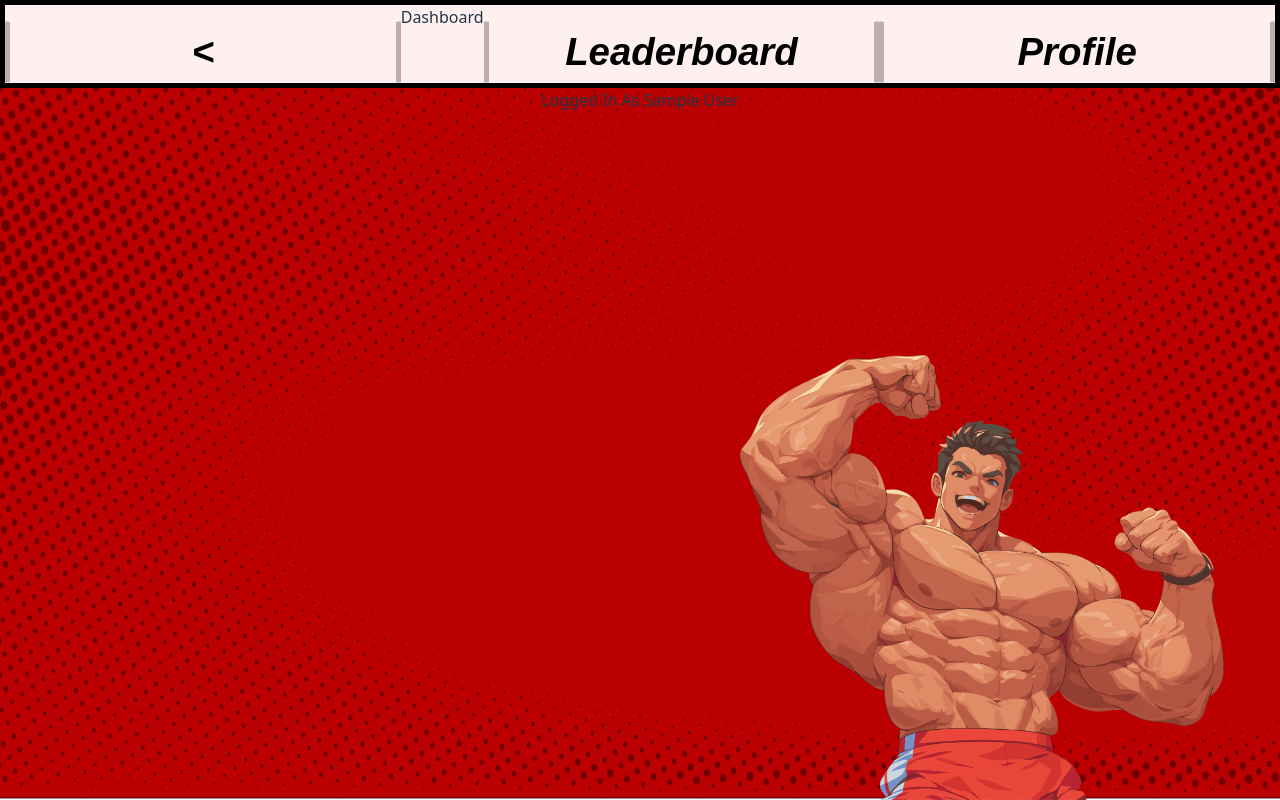
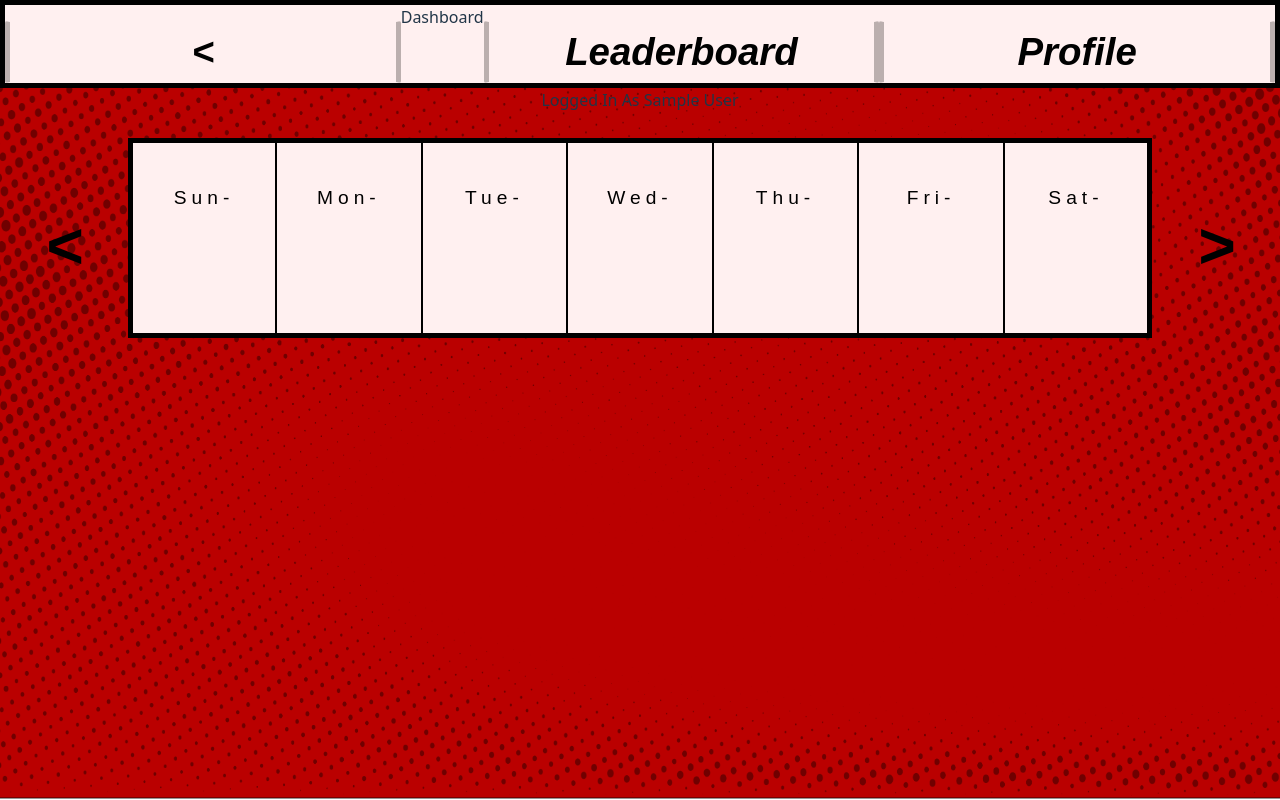
Before and after one commit to Dieseldanny256/ProcessesFinalProject, a React (Vite) app in the folder frontend/: page /dashboard in a window 1280 px wide. Built offline with nearby package versions, Linux system fonts and the light colour scheme; sample sign-in values are in the browser's storage; a web font is replaced by a local one.

Commit message:
Added Calendar
Calendar now exists. You can now also select days on the calendar.

```diff
--- a/frontend/package.json
+++ b/frontend/package.json
@@ -11,8 +11,9 @@
   },
   "dependencies": {
     "react": "^19.0.0",
+    "react-chartjs-2": "^5.3.0",
     "react-dom": "^19.0.0",
-    "react-router-dom": "^7.4.0"
+    "react-router-dom": "^7.5.0"
   },
   "devDependencies": {
     "@eslint/js": "^9.21.0",
--- a/frontend/src/App.css
+++ b/frontend/src/App.css
@@ -104,3 +104,17 @@
   font-size: 3vw;
 
 }
+
+.calendarCell {
+  border-color: #000000;
+  border-width: 2px;
+  border-style: solid;
+  color: black;
+  font-family: "microgramma-extended", sans-serif;
+  font-weight: 300;
+  font-style: normal;
+  font-size: 1.5vw;
+  letter-spacing: 5px;
+  padding-bottom: 10vh;
+  margin-top: 0.1vh;
+}
--- a/frontend/src/components/Dashboard/Calendar.tsx
+++ b/frontend/src/components/Dashboard/Calendar.tsx
@@ -1,46 +1,168 @@
 import React, { CSSProperties } from "react";
 //import { useNavigate } from "react-router-dom";
 
-const NavigationBar: React.FC = () => {
+const date = new Date();
+const dayNames = ["Sun", "Mon", "Tue", "Wed", "Thu", "Fri", "Sat"];
+const monthNames = ["January", "Feburary", "March", "April", "May", "June", "July", "August", "September", "October", "November", "December"];
+const monthAbrreviations = ["Jan", "Feb", "Mar", "Apr", "May", "Jun", "Jul", "Aug", "Sept", "Oct", "Nov", "Dec"]
 
+let days = new Array(7).fill("");
+let currentWeekOffset = 0;
+let selectedDate = new Date();
+
+const Calendar: React.FC = () => {
   //const navigate = useNavigate();
-
+  window.onload = (): void => {loadWeek(currentWeekOffset)};
   return (
-    <div style={container}>
-      <table>
-        <tr>
-            <td>1 - Mon</td>
-            <td>2 - Tue</td>
-            <td>3 - Wed</td>
-            <td>4 - Thurs</td>
-            <td>5 - Fri</td>
-        </tr>
+    <div style = {outerContainer}>
+      <h1 id = "month" style = {month}></h1>
+      <div style = {container}>
+        <button className="button" style={button} onClick={previousWeek}>&lt;</button>
+        <table style = {table}>
+          <tbody><tr>
+              <td id = "cell0" className = "calendarCell" onClick = {function(){select(0)}}>Sun-{days[0]}</td>
+              <td id = "cell1" className = "calendarCell" onClick = {function(){select(1)}}>Mon-{days[1]}</td>
+              <td id = "cell2" className = "calendarCell" onClick = {function(){select(2)}}>Tue-{days[2]}</td>
+              <td id = "cell3" className = "calendarCell" onClick = {function(){select(3)}}>Wed-{days[3]}</td>
+              <td id = "cell4" className = "calendarCell" onClick = {function(){select(4)}}>Thu-{days[4]}</td>
+              <td id = "cell5" className = "calendarCell" onClick = {function(){select(5)}}>Fri-{days[5]}</td>
+              <td id = "cell6" className = "calendarCell" onClick = {function(){select(6)}}>Sat-{days[6]}</td>
+            </tr></tbody>
         </table>
+        <button className="button" style={button} onClick={nextWeek}>&gt;</button>
+      </div>
     </div>
   );
 };
 
+function previousWeek() {
+  currentWeekOffset -= 1;
+  loadWeek(currentWeekOffset);
+}
+
+function nextWeek() {
+  currentWeekOffset += 1;
+  loadWeek(currentWeekOffset);
+}
+
+function select(cellNum : any)
+{
+  //Reset the formatting of the previously selected cell and update the new cell
+  let cell = document.getElementById("cell" + selectedDate.getDay());
+  if (cell != null)
+  {
+    cell.style.borderColor = " #000000";
+    cell.style.borderWidth = "2px";
+  }
+  let newCell = document.getElementById("cell" + cellNum);
+  if (newCell != null)
+  {
+    newCell.style.borderColor = " #FFB202";
+    newCell.style.borderWidth = "5px";
+  }
+
+  //Get the date object representing the date the user just clicked
+  selectedDate = new Date();
+  selectedDate.setDate(selectedDate.getDate() + currentWeekOffset * 7 + cellNum - date.getDay());
+}
+
+function checkDateEquality(date1 : Date, date2 : Date)
+{
+  if (date1.getDate() != date2.getDate()) {return false;}
+  if (date1.getMonth() != date2.getMonth()) {return false;}
+  if (date1.getFullYear() != date2.getFullYear()) {return false;}
+  return true;
+}
+
+function loadWeek(offset = 0) {
+  //Get the previous Sunday
+  let currentDay = date.getDay(); //Gets the offset from Sunday
+  let sunDate = new Date();
+  sunDate.setDate(date.getDate() - currentDay + 7 * offset);
+
+  //Iterate over each day and generate an appropriate date string
+  for (let i = 0; i < 7; i++)
+  {
+    days[i] = sunDate.getDate(); //Save the current date
+
+    //Update table values
+    let cell = document.getElementById("cell" + i);
+    if (cell != null)
+    {
+      cell.style.borderColor = " rgb(0, 0, 0)";
+      cell.style.borderWidth = "2px";
+      cell.innerHTML =
+        "<span>" + dayNames[i] + "</span></br><span>" + monthAbrreviations[sunDate.getMonth()] + " " + days[i] + "</span>";
+      if (offset == 0 && i == currentDay)
+      {
+        cell.style.color =  "rgb(0, 0, 0)";
+        cell.style.background = "none";
+      }
+      else if (offset <= 0 && (offset < 0 || i < currentDay))
+      {
+        cell.style.color =  "rgb(57, 51, 51)";
+        cell.style.backgroundColor = "rgb(180, 168, 168)";
+      }
+      else
+      {
+        cell.style.color =  "rgb(0, 0, 0)";
+        cell.style.background = "none";
+      }
+
+      if (checkDateEquality(sunDate, selectedDate))
+      {
+        cell.style.borderColor = " #FFB202";
+        cell.style.borderWidth = "5px";
+      }
+      sunDate.setDate(sunDate.getDate() + 1); //Proceed to the next date
+    }
+  }
+
+  //Set the month
+  let month = document.getElementById("month");
+  if (month != null)
+  {
+    month.innerHTML = monthNames[sunDate.getMonth()] + " " + sunDate.getFullYear();
+  }
+}
+
+const outerContainer: CSSProperties = {
+  justifyContent: "left"
+}
+
 const container: CSSProperties = {
   display: "flex",
+  justifyContent: "center",
   flexDirection: "row",
-    alignItems: "flex-start",
+}
+
+const table: CSSProperties = {
   backgroundColor: " #fff0f0",
   borderColor: " #000000",
+  borderCollapse: "collapse",
   borderWidth: "5px",
-    borderStyle: "solid"
+  borderStyle: "solid",
+  width: "80vw",
+  height: "25vh",
+  tableLayout: "fixed"
 }
 
 const button: CSSProperties = {
-
   marginTop: "2vh",
-    width: "70%",
+  width: "10vw",
+  fontSize: "5vw",
   padding: "1vh",
   textAlign: "center",
-    backgroundColor: "#FFF0F0",
-    borderLeft: ".7vh solid #BBAFAE",
-    borderRight: ".7vh solid #BBAFAE",
-    borderRadius: "2px",
   cursor: "pointer",
+  background: "none"
 };
 
-export default NavigationBar;
+const month: CSSProperties = {
+  color: "black",
+  fontFamily: "microgramma-extended, sans-serif",
+  fontWeight: "700",
+  fontStyle: "normal",
+  fontSize: "3vw"
+}
+
+export default Calendar;
--- a/frontend/src/pages/DashBoardPage.tsx
+++ b/frontend/src/pages/DashBoardPage.tsx
@@ -1,7 +1,8 @@
 import BackGround from '../components/Images/BackGroundImg';
 import NavigationBar from '../components/Dashboard/NavigationBar';
-import BuffMan from '../components/Images/BuffManImg';
+//import BuffMan from '../components/Images/BuffManImg';
 import DashBoard from '../components/Dashboard/DashBoard';
+import Calendar from '../components/Dashboard/Calendar';
 //import PageTitle from '../components/Images/PageTitleImg';
 
 const DashboardPage = () =>
@@ -11,7 +12,7 @@ const DashboardPage = () =>
         <BackGround>
             <NavigationBar />
             <DashBoard />
-            <BuffMan />
+            <Calendar />
         </BackGround>
       </div>
     );
```
Also changed, not shown: 1 other file (tests, documents, lock files or other folders). Lines whose indentation alone changed are shown as unchanged.
